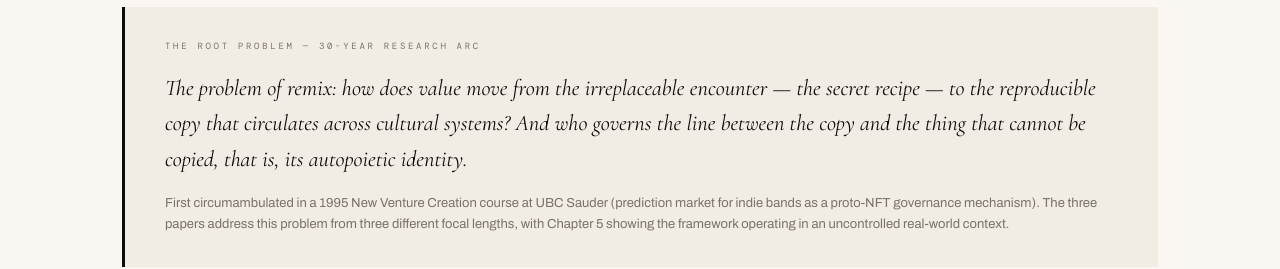
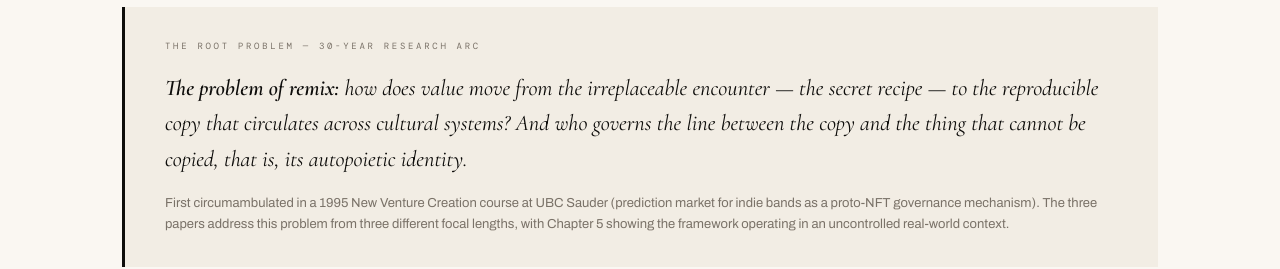
Before and after one commit to podstreamstudios/phd, a plain HTML site: page index.html in a window 1280 px wide. Shown: the part 684-953 px from the top of the page. Drawn offline with nearby package versions, Linux system fonts and the light colour scheme; a web font is replaced by a local one.

Commit message:
Bold 'The problem of remix:' in root problem

```diff
--- a/index.html
+++ b/index.html
@@ -557,7 +557,7 @@
   <!-- ROOT PROBLEM -->
   <div class="root-problem reveal">
     <p class="root-problem-label">The Root Problem — 30-Year Research Arc</p>
-    <blockquote>The problem of remix: how does value move from the irreplaceable encounter — the secret recipe — to the reproducible copy that circulates across cultural systems? And who governs the line between the copy and the thing that cannot be copied, that is, its <em>autopoietic identity</em>.</blockquote>
+    <blockquote><strong>The problem of remix:</strong> how does value move from the irreplaceable encounter — the secret recipe — to the reproducible copy that circulates across cultural systems? And who governs the line between the copy and the thing that cannot be copied, that is, its <em>autopoietic identity</em>.</blockquote>
     <p class="root-problem-note">First circumambulated in a 1995 New Venture Creation course at UBC Sauder (prediction market for indie bands as a proto-NFT governance mechanism). The three papers address this problem from three different focal lengths, with Chapter 5 showing the framework operating in an uncontrolled real-world context.</p>
   </div>
 
```
